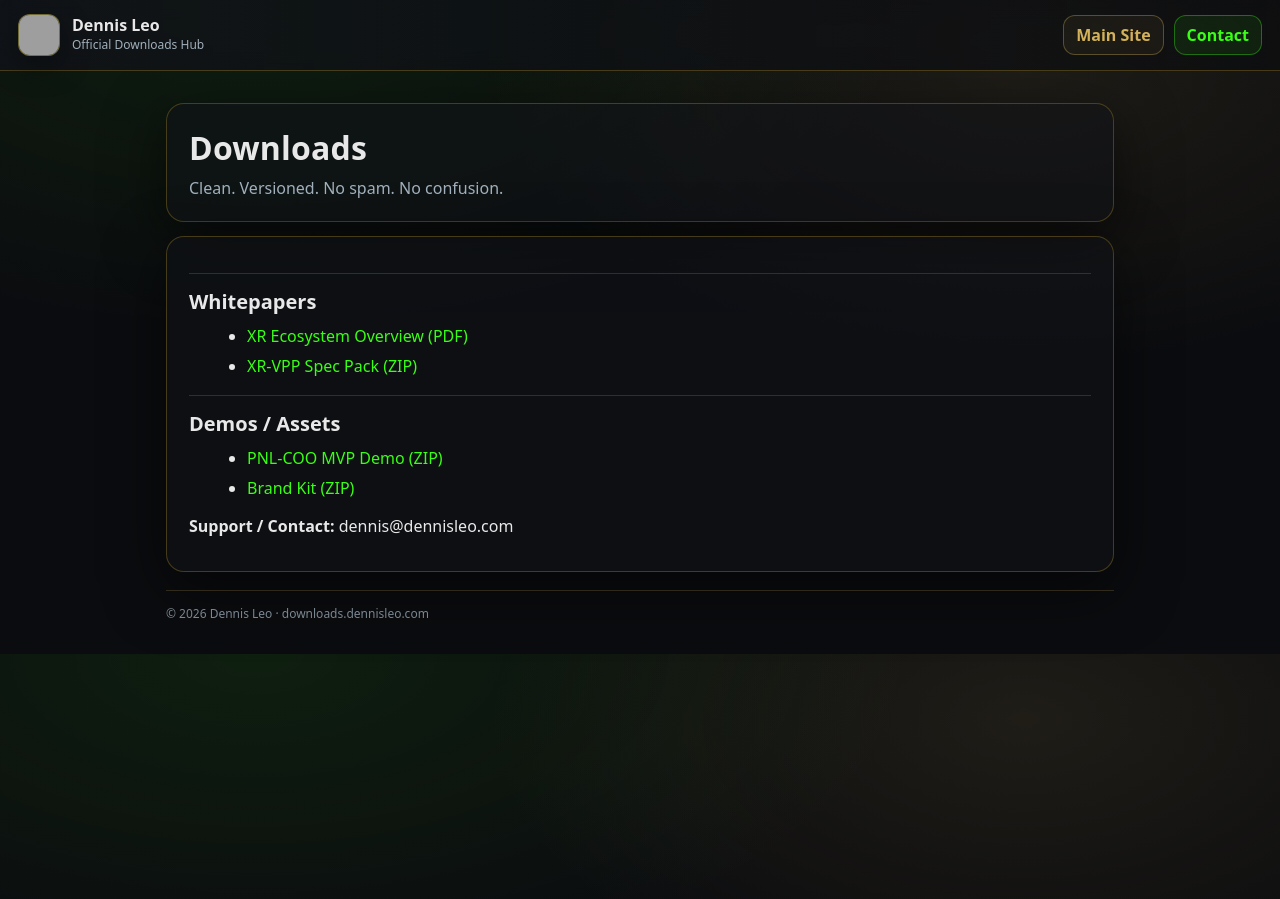
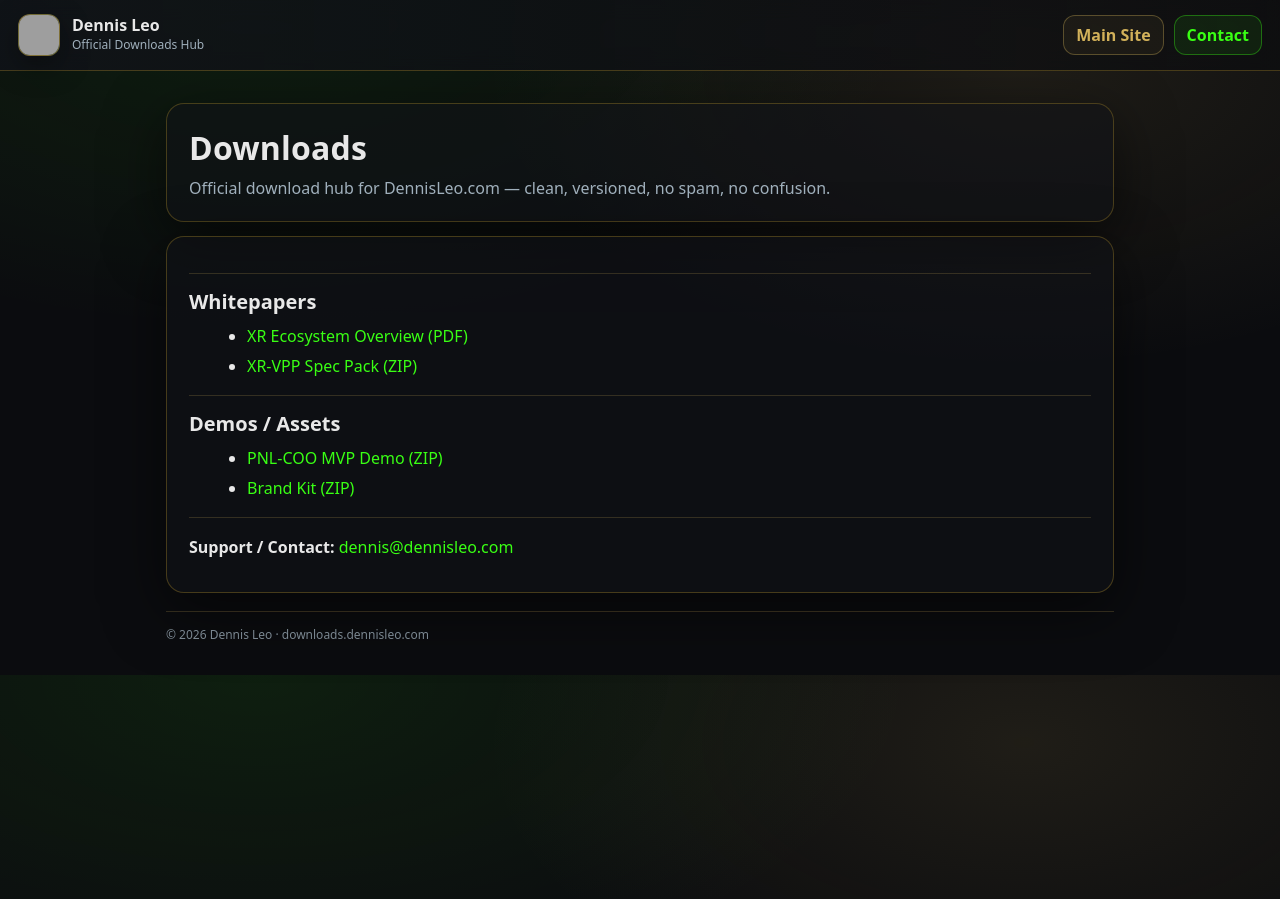
Before and after one commit to dennistyleo/dennis-downloads, a Jekyll site: the page built from index.md, in a window 1280 px wide. Built offline with Jekyll 4.4.1, drawn with Linux system fonts in a browser that asks for light colours; grey boxes are pictures that could not be loaded.

Commit message:
Revise Downloads page layout and contact details
Updated contact information and added a lead section.

```diff
--- a/index.md
+++ b/index.md
@@ -1,7 +1,10 @@
 ---
 layout: default
 title: Downloads
+h1: Downloads
+lead: Official download hub for DennisLeo.com — clean, versioned, no spam, no confusion.
 ---
+
 ## Whitepapers
 - [XR Ecosystem Overview (PDF)](#)
 - [XR-VPP Spec Pack (ZIP)](#)
@@ -10,4 +13,13 @@ title: Downloads
 - [PNL-COO MVP Demo (ZIP)](#)
 - [Brand Kit (ZIP)](#)
 
-**Support / Contact:** dennis@dennisleo.com
+<div class="hr"></div>
+
+**Support / Contact:** <a href="mailto:dennis@dennisleo.com">dennis@dennisleo.com</a>
+
+<!-- 如果你要在頁面底部放 QR（需要 assets/img/qr.png）就取消註解下面這段
+<div class="qr">
+  <img src="/assets/img/qr.png" alt="QR to DennisLeo.com" />
+  <p>Scan to visit <strong>dennisleo.com</strong></p>
+</div>
+-->
```
